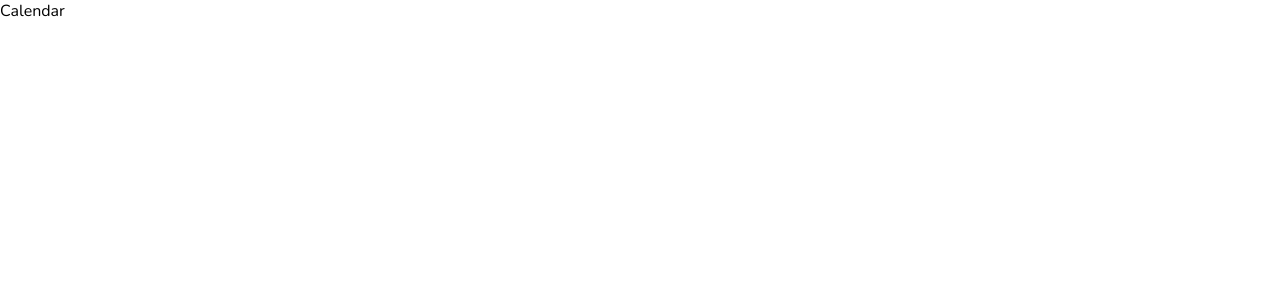
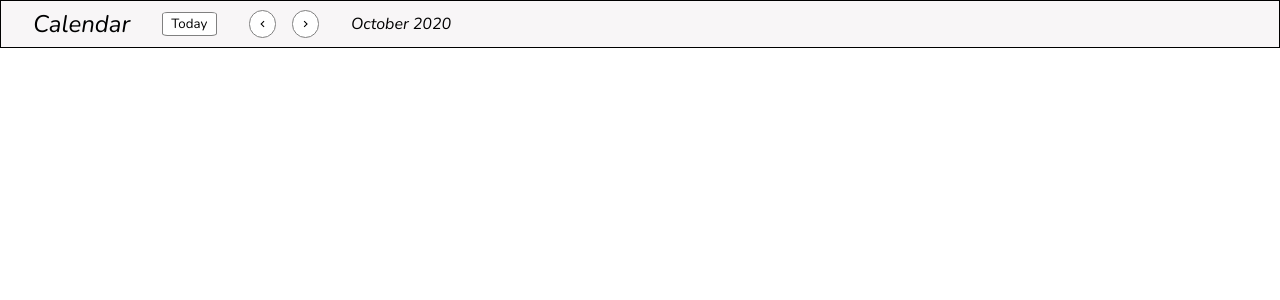
Before and after one commit to dusty3ntity/Scheduler, a React (Create React App) app in the folder frontend/: page /calendar in a window 1280 px wide. Shown: the top 300 px of the page. Built offline with nearby package versions, Linux system fonts and the light colour scheme.

Commit message:
implemented the top panel component(#17)

```diff
--- a/frontend/src/app/styles/app/app.scss
+++ b/frontend/src/app/styles/app/app.scss
@@ -24,4 +24,5 @@ body {
 .page {
 	display: flex;
 	height: 100%;
+	flex-direction: column;
 }
--- /dev/null
+++ b/frontend/src/app/styles/components/calendar/Top-panel.scss
@@ -0,0 +1,42 @@
+.wrapper {
+	display: flex;
+	align-items: center;
+	flex-direction: row;
+	background-color: rgb(248, 246, 247);
+	border: 0.1rem solid #000;
+	height: 3rem;
+}
+
+.name-of-calendar {
+	font-style: italic;
+	font-size: 1.5rem;
+	color: black;
+	margin: 2rem;
+}
+
+.today-panel-button {
+	border-radius: 10%;
+	height: 1.5rem;
+	width: 3.4rem;
+}
+
+.arrow-panel-button {
+	width: 1.7rem;
+	height: 1.7rem;
+	margin-left: 2rem;
+}
+
+.leftA-arrow {
+	margin-left: 2rem;
+}
+
+.right-arrow {
+	margin-left: 1rem;
+}
+
+.month-and-year {
+	font-style: italic;
+	font-size: 1rem;
+	color: black;
+	margin-left: 2rem;
+}
--- a/frontend/src/components/calendar/CalendarPage.tsx
+++ b/frontend/src/components/calendar/CalendarPage.tsx
@@ -1,9 +1,10 @@
 import React from "react";
+import TopPanel from "./TopPanel";
 
 const CalendarPage: React.FC = () => {
 	return (
 		<div id="calendar-page" className="page">
-			Calendar
+			<TopPanel />
 		</div>
 	);
 };
--- /dev/null
+++ b/frontend/src/components/calendar/TopPanel.tsx
@@ -0,0 +1,20 @@
+import React from "react";
+
+import Button from "../common/inputs/Button";
+import "../../app/styles/components/calendar/Top-panel.scss";
+import LeftArrowIcon from "../common/icons/LeftArrowIcon";
+import RightArrowIcon from "../common/icons/RightArrowIcon";
+
+const TopPanel: React.FC = () => {
+	return (
+		<div className="wrapper">
+			<div className="name-of-calendar">Calendar</div>
+			<Button className="today-panel-button" text={"Today"} />
+			<Button className="arrow-panel-button left-arrow" icon={<LeftArrowIcon />} />
+			<Button className="arrow-panel-button right-arrow" icon={<RightArrowIcon />} />
+			<div className="month-and-year">October 2020</div>
+		</div>
+	);
+};
+
+export default TopPanel;
--- /dev/null
+++ b/frontend/src/components/common/icons/LeftArrowIcon.tsx
@@ -0,0 +1,18 @@
+import React from "react";
+
+import { IComponentProps } from "../../../app/models/components";
+import { combineClassNames } from "../../../app/common/util/classNames";
+
+/**
+ * Icon name: keyboard_arrow_left-black-18dp
+ */
+const LeftArrowIcon: React.FC<IComponentProps> = ({ id, className, ...props }) => {
+	return (
+		<svg id={id} className={combineClassNames("icon left-arrow-icon", className)} viewBox="0 0 24 24" {...props}>
+			<path d="M0 0h24v24H0V0z" fill="none" />
+			<path d="M15.41 16.59L10.83 12l4.58-4.59L14 6l-6 6 6 6 1.41-1.41z" />
+		</svg>
+	);
+};
+
+export default LeftArrowIcon;
--- /dev/null
+++ b/frontend/src/components/common/icons/RightArrowIcon.tsx
@@ -0,0 +1,18 @@
+import React from "react";
+
+import { IComponentProps } from "../../../app/models/components";
+import { combineClassNames } from "../../../app/common/util/classNames";
+
+/**
+ * Icon name: keyboard_arrow_right-black-18dp
+ */
+const RightArrowIcon: React.FC<IComponentProps> = ({ id, className, ...props }) => {
+	return (
+		<svg id={id} className={combineClassNames("icon right-arrow-icon", className)} viewBox="0 0 24 24" {...props}>
+			<path d="M0 0h24v24H0V0z" fill="none" />
+			<path d="M8.59 16.59L13.17 12 8.59 7.41 10 6l6 6-6 6-1.41-1.41z" />
+		</svg>
+	);
+};
+
+export default RightArrowIcon;
--- a/frontend/src/components/common/inputs/Button.tsx
+++ b/frontend/src/components/common/inputs/Button.tsx
@@ -58,6 +58,7 @@ const Button: React.FC<ButtonProps> = ({
 			onClick={handleClick}
 			{...props}
 		>
+			{icon}
 			{text && <span className={combineClassNames(textClassName)}>{text}</span>}
 			{children}
 			{rightIcon}
```
